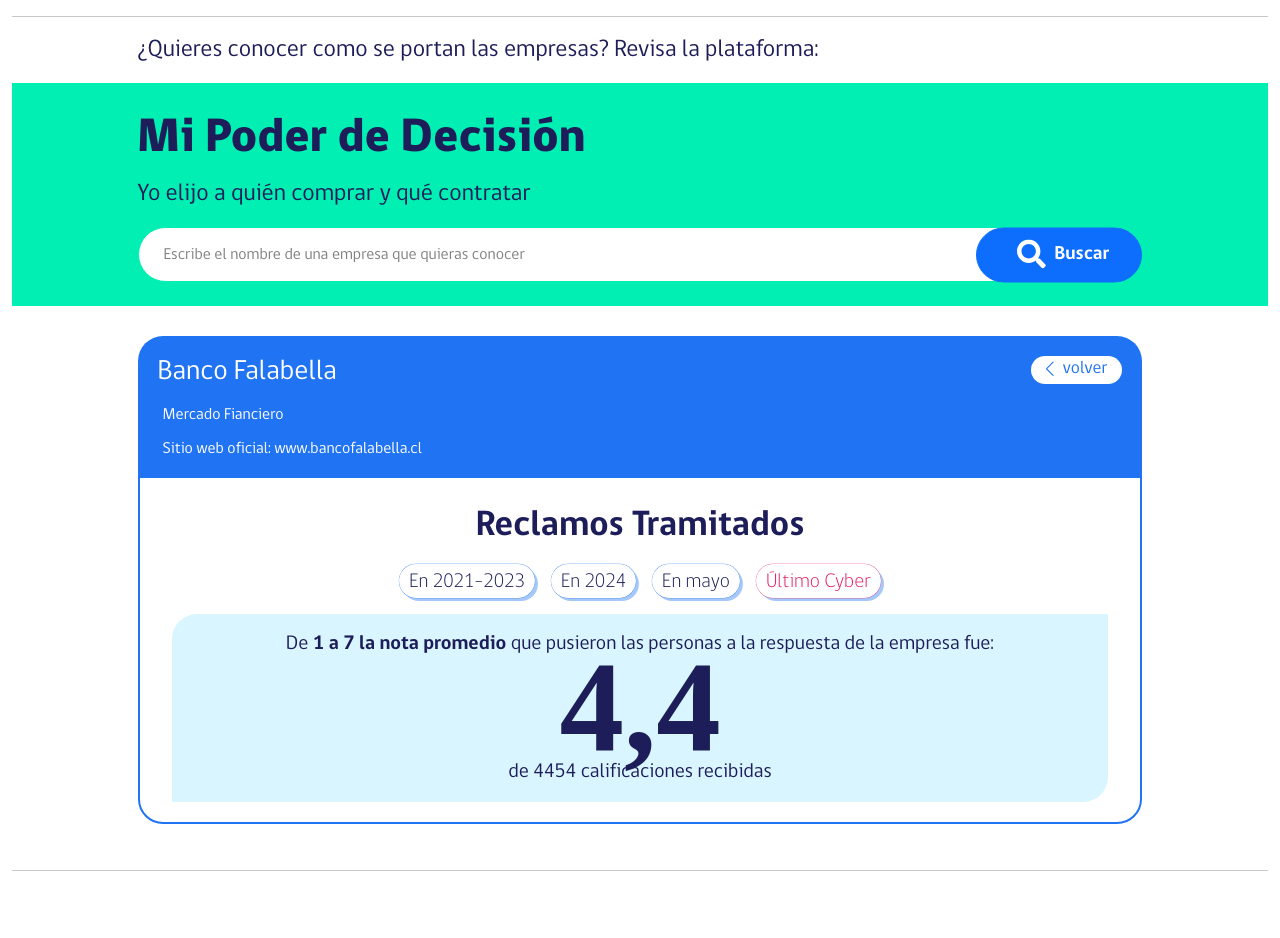
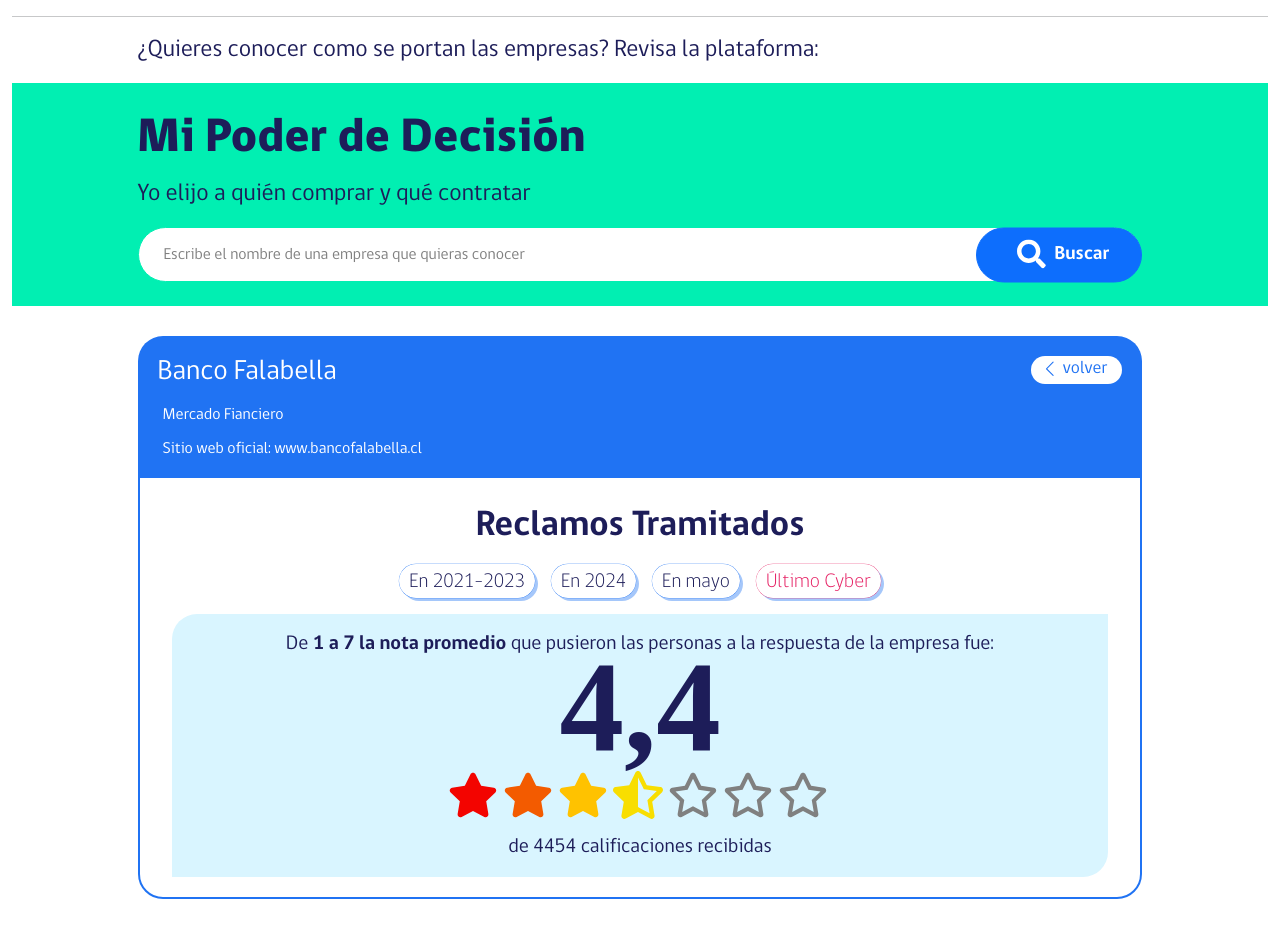
Before and after one commit to JorgeObreque/colabora, a React (Vite) app in the folder app/: page /company in a window 1280 px wide. Shown: the top 938 px of the page. Before the commit the page ends 887 px from the top, so only its background shows below. Built offline with nearby package versions, Linux system fonts and the light colour scheme; a web font is replaced by a local one.

Commit message:
feat: add starRating component

```diff
--- a/app/src/components/Company/Company.jsx
+++ b/app/src/components/Company/Company.jsx
@@ -4,6 +4,7 @@
 import Filter from "../Filter/Filter";
 import FilterGroup from "../FilterGroup/FilterGroup";
 import Board from "../Board/Board";
+import StarRating from "../StarRating/StarRating";
 
 const Company = () =>{
     const styles = {color:"#E51E62",boxShadow: "0 0 0 0.2px #E51E62, 3px 3px 0px rgba(32, 115, 243, 0.4)"};
@@ -40,6 +41,7 @@
                         <div className="score">
                             4,4
                         </div>
+                        <StarRating value={3.5} count={7}></StarRating>
                         <div className="info">
                             de 4454 calificaciones recibidas
                         </div>
--- /dev/null
+++ b/app/src/components/StarRating/StarRating.jsx
@@ -0,0 +1,44 @@
+import React from "react";
+import { FaStar, FaStarHalfAlt, FaRegStar } from "react-icons/fa"; // Importa los íconos necesarios
+
+const StarRating = ({ value, count = 7 }) => {
+  const starColors = [
+    "#F30400", // Rojo intenso
+    "#F35B00", // Naranja
+    "#FFC200", // Amarillo
+    "#F8DE00", // Amarillo claro
+    "#B0DB00", // Verde claro
+    "#6CC000", // Verde medio
+    "#228B22", // Verde oscuro
+  ];
+
+  return (
+    <div className="star-rating d-flex justify-content-center align-items-center">
+      {[...Array(count)].map((_, index) => {
+        const isFilled = value >= index + 1; // Estrella completamente llena
+        const isHalf = value > index && value < index + 1; // Media estrella
+
+        return (
+          <span
+            key={index}
+            style={{
+              color: isFilled || isHalf ? starColors[index] : "gray", // Color dinámico o gris para vacías
+              fontSize: "50px",
+              marginRight: "5px",
+            }}
+          >
+            {isFilled ? (
+              <FaStar />
+            ) : isHalf ? (
+              <FaStarHalfAlt />
+            ) : (
+              <FaRegStar />
+            )}
+          </span>
+        );
+      })}
+    </div>
+  );
+};
+
+export default StarRating;
```
